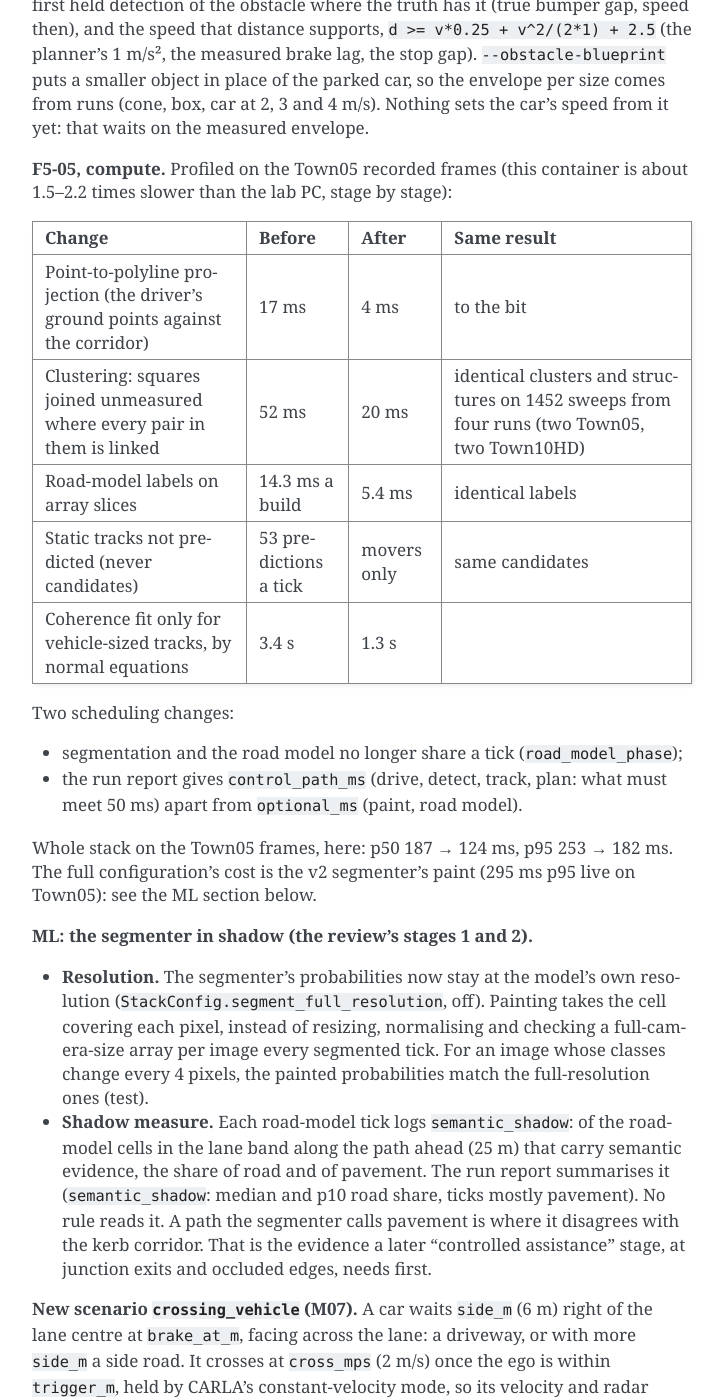
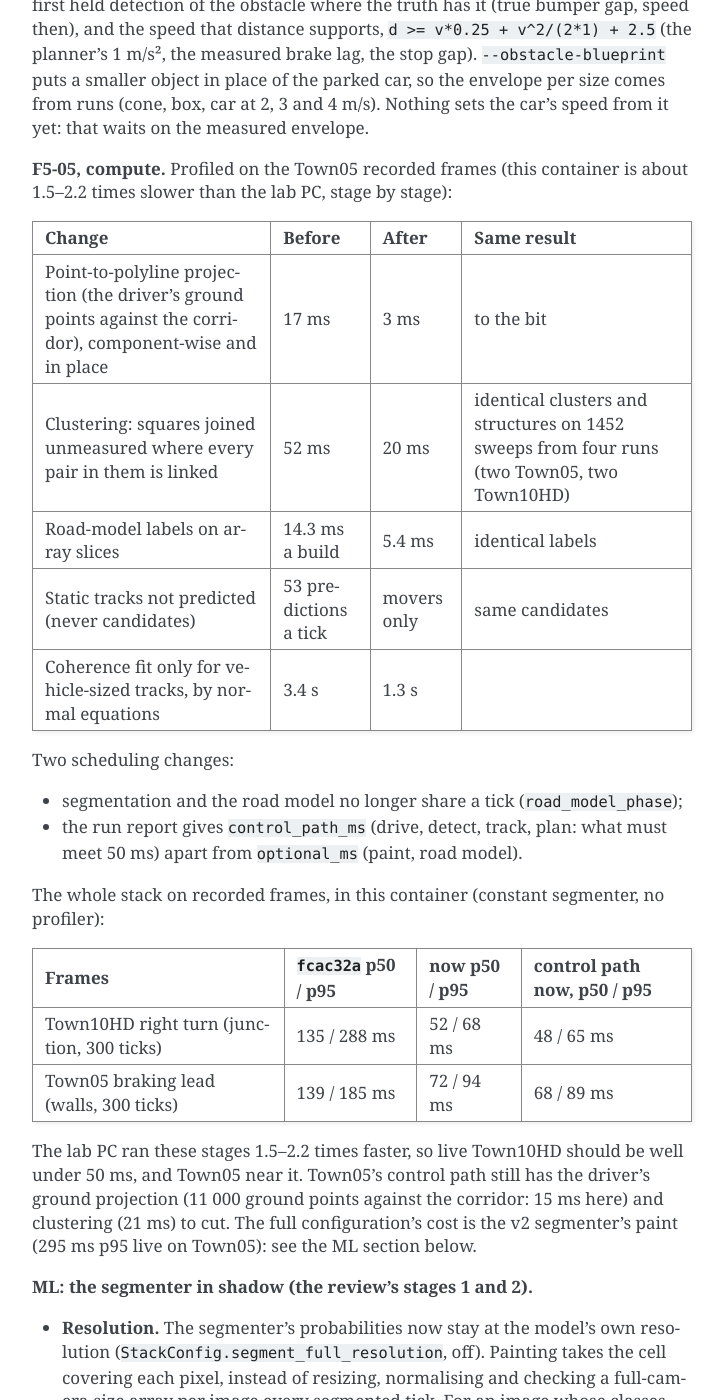
Before and after one commit to kkaaman/kkaaman-elec5308-a2-mo, a Sphinx documentation site: the page built from docs/mapless_autonomy.md, in a window 1280 px wide and 1400 px high, scrolled down 69337 px. Shown: the whole window, without its empty margins (388-1112 px from the left). Built offline with Sphinx 7.4.7, drawn with Linux system fonts in a browser that asks for light colours.

Commit message:
AI Journal: Assignment 2 (Mapless extension) - Projection in place (same arithmetic, half the time); timing tables in the docs
The point-to-polyline projection now reuses its temporaries; results identical to the
original on 300 random polylines. Whole stack on recorded frames here: Town10HD turn
135/288 -> 52/68 ms p50/p95, Town05 139/185 -> 72/94 ms. Full suite 1072 passed.
{
  "studentId": "kkaaman",
  "groupId": "7",
  "taskId": "Assignment 2 (Mapless extension)",
  "tool": "Claude Opus",
  "isPaid": true,
  "modelVersion": "5.5",
  "language": "English (Australia) 🇦🇺",
  "interactions": [
    {
      "prompt": "Same request as the previous commit: follow-ups before the live matrix, here cutting the stack's step time",
      "response": "The point-to-polyline projection now reuses its temporaries, giving identical results on 300 random polylines in half the time. On recorded frames the whole stack went from 135/288 to 52/68 ms p50/p95 on the Town10HD turn and from 139/185 to 72/94 ms on Town05.",
      "intent": "Implementation",
      "aiAccuracy": "Perfect",
      "humanIntervention": "",
      "verificationMethod": "Unit testing and validation",
      "evaluationConfidence": 5
    }
  ],
  "metaReflection": {
    "utilityScore": 4,
    "processEvolution": "",
    "criticalMoment": "",
    "skillDependency": "understanding array performance",
    "synthesis": "speed-ups must give identical results"
  },
  "tags": [],
  "status": "complete",
  "id": "7e626467-f3ad-44b4-969d-e56355571f2c",
  "createdAt": "2026-11-07T09:24:04.609Z"
}

```diff
--- a/docs/mapless_autonomy.md
+++ b/docs/mapless_autonomy.md
@@ -2055,7 +2055,7 @@ times slower than the lab PC, stage by stage):
 
 | Change | Before | After | Same result |
 |---|---|---|---|
-| Point-to-polyline projection (the driver's ground points against the corridor) | 17 ms | 4 ms | to the bit |
+| Point-to-polyline projection (the driver's ground points against the corridor), component-wise and in place | 17 ms | 3 ms | to the bit |
 | Clustering: squares joined unmeasured where every pair in them is linked | 52 ms | 20 ms | identical clusters and structures on 1452 sweeps from four runs (two Town05, two Town10HD) |
 | Road-model labels on array slices | 14.3 ms a build | 5.4 ms | identical labels |
 | Static tracks not predicted (never candidates) | 53 predictions a tick | movers only | same candidates |
@@ -2066,7 +2066,16 @@ Two scheduling changes:
 - the run report gives `control_path_ms` (drive, detect, track, plan: what must meet 50 ms)
   apart from `optional_ms` (paint, road model).
 
-Whole stack on the Town05 frames, here: p50 187 → 124 ms, p95 253 → 182 ms. The full
+The whole stack on recorded frames, in this container (constant segmenter, no profiler):
+
+| Frames | `fcac32a` p50 / p95 | now p50 / p95 | control path now, p50 / p95 |
+|---|---|---|---|
+| Town10HD right turn (junction, 300 ticks) | 135 / 288 ms | 52 / 68 ms | 48 / 65 ms |
+| Town05 braking lead (walls, 300 ticks) | 139 / 185 ms | 72 / 94 ms | 68 / 89 ms |
+
+The lab PC ran these stages 1.5–2.2 times faster, so live Town10HD should be well under
+50 ms, and Town05 near it. Town05's control path still has the driver's ground projection
+(11 000 ground points against the corridor: 15 ms here) and clustering (21 ms) to cut. The full
 configuration's cost is the v2 segmenter's paint (295 ms p95 live on Town05): see the ML
 section below.
 
```
Also changed, not shown: 1 other file.
